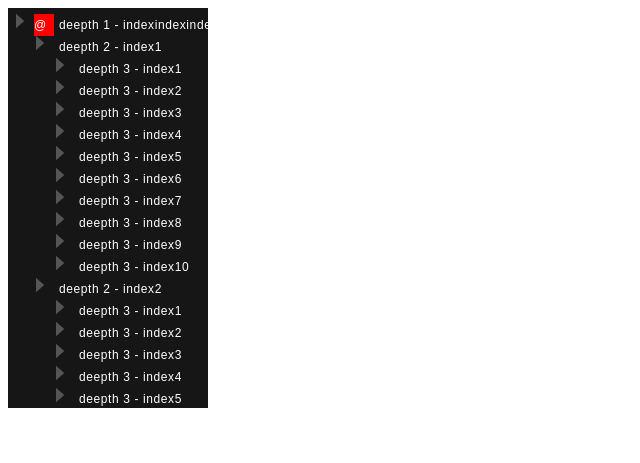
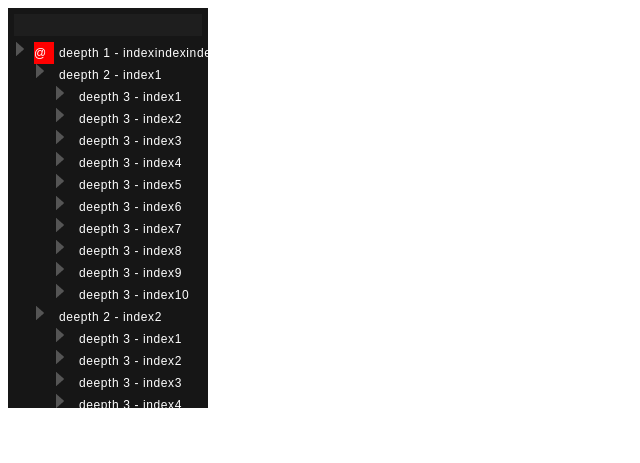
Before and after one commit to kidd1118/DynamicTree, a plain HTML site: page demo.html in a window 1280 px wide. Shown: the whole page, without its empty margins (0-640 px from the left). Drawn offline with nearby package versions, Linux system fonts and the light colour scheme.

Commit message:
Update demo.html

```diff
--- a/demo.html
+++ b/demo.html
@@ -32,7 +32,7 @@
             var $t = $("<div/>").text("@").css({ "background-color": "red", "width": 20, "display": "inline-block" });
             tempData5.push({ value: "5" + i, text: "deepth 1 - indexindexindexindexindexindex" + i, type: "cc", children: tempData4.slice(0), dom: $t });
         }
-        var node1 = new DynamicTree({ data: tempData5, filter: false /*[{value: 1, text: 1, children: [{value: 11, text: 11}]}, {value: 2, text: 2}]*/ });
+        var node1 = new DynamicTree({ data: tempData5, filter: true /*[{value: 1, text: 1, children: [{value: 11, text: 11}]}, {value: 2, text: 2}]*/ });
         node1.render(document.getElementById("ap"));
     }
     window.onresize = function () {
```
